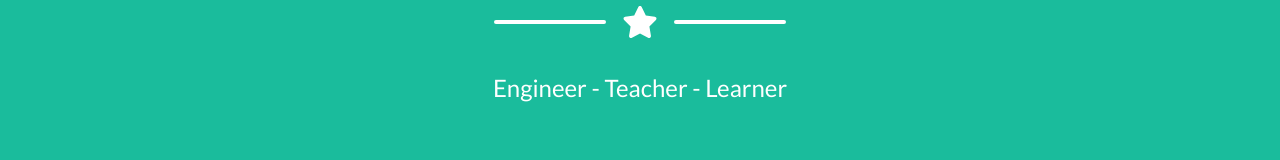
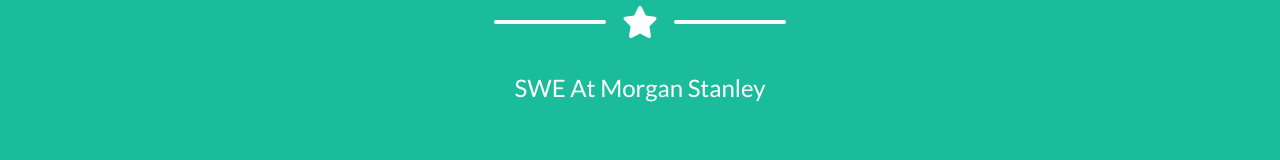
Before and after one commit to himangshushekharjha/portfolio-repo-aws, a plain HTML site: page index.html in a window 1280 px wide. Shown: the part 581-741 px from the top of the page. Drawn offline with nearby package versions, Linux system fonts and the light colour scheme.

Commit message:
Changed description

```diff
--- a/index.html
+++ b/index.html
@@ -48,7 +48,7 @@
                     <div class="divider-custom-line"></div>
                 </div>
                 <!-- Masthead Subheading-->
-                <p class="masthead-subheading font-weight-light mb-0">Engineer - Teacher - Learner</p>
+                <p class="masthead-subheading font-weight-light mb-0">SWE At Morgan Stanley</p>
             </div>
         </header>
         <!-- Portfolio Section-->
```
